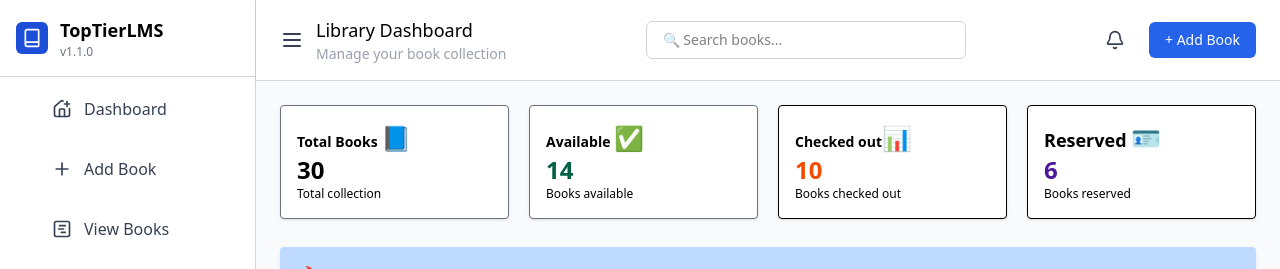
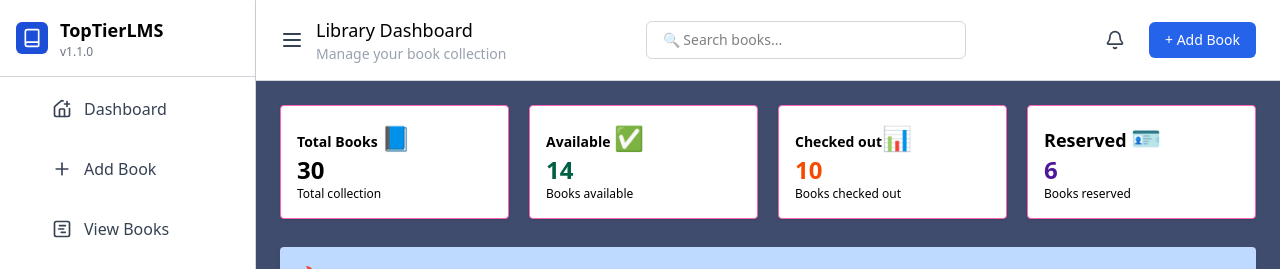
Before and after one commit to TopTier5/Bookie-App, a React (Vite) app: page / in a window 1280 px wide. Shown: the top 269 px of the page. Built offline with nearby package versions, Linux system fonts and the light colour scheme; no server answers.

Commit message:
I added a background colour

```diff
--- a/src/pages/Home.jsx
+++ b/src/pages/Home.jsx
@@ -29,24 +29,24 @@ function Home() {
                 </aside>
                 <div className="flex flex-col flex-1">
                     <Navbar />
-                        <main className="p-6 bg-[#F9FAFB] flex-1 overflow-auto">
+                    <main className="p-6 bg-[#404c6d] flex-1 overflow-auto">
                         <div className="grid grid-cols-1 sm:grid-cols-2 md:grid-cols-2 lg:grid-cols-4 gap-5">
-                                <div className="border bg-white font-sans p-4  border-grey rounded shadow text-black">
+                            <div className="border bg-white font-sans p-4  border-pink-400 rounded shadow text-black">
                                 <h1 className="text-sm font-bold">Total Books <span className="text-2xl">📘</span></h1>
                                 <p className="text-2xl font-bold">30</p>
                                 <h5 className="text-xs">Total collection</h5>
                             </div>
-                                <div className="border bg-white font-sans p-4 border-grey rounded shadow text-black">
+                            <div className="border bg-white font-sans p-4 border-pink-400 rounded shadow text-black">
                                 <h1 className="text-sm font-bold">Available <span className="text-2xl">✅</span></h1>
                                 <p className="text-2xl text-emerald-800 font-bold">14</p>
                                 <h5 className="text-xs">Books available</h5>
                             </div>
-                                <div className="border bg-white font-sans p-4 rounded shadow text-black">
+                            <div className="border bg-white font-sans p-4 border-pink-400 rounded shadow text-black">
                                 <h1 className="text-sm font-bold">Checked out<span className="text-2xl" >📊</span></h1>
                                 <p className="text-2xl  text-orange-600 font-bold">10</p>
                                 <h5 className="text-xs">Books checked out</h5>
                             </div>
-                                <div className="border bg-white font-sans p-4 rounded shadow text-black">
+                            <div className="border bg-white font-sans border-pink-400 p-4 rounded shadow text-black">
                                 <h1 className="text-lg font-bold">Reserved <span className="text-2xl" >🪪</span></h1>
                                 <p className="text-2xl text-violet-900 font-bold">6</p>
                                 <h5 className="text-xs">Books reserved</h5>
@@ -55,7 +55,9 @@ function Home() {
                         <div className=" mt-7 bg-blue-200 p-4 rounded shadow-md mb-6 trending-bounce"><h2 className="text-xl font-semibold text-blue-900">🔥 Trending Reads</h2>
                         </div>
                         <div className="grid grid-cols-1 sm:grid-cols-2 md:grid-cols-3 lg:grid-cols-3 gap-5">
-                                {books.map(book => <BookCard key={book.id} book={book} />)}
+                            {books.slice(0, 6).map((book) => (
+                                <BookCard key={book.id} book={book} />
+                            ))}
                         </div>
 
                     </main>
```
Lines whose indentation alone changed are shown as unchanged.
